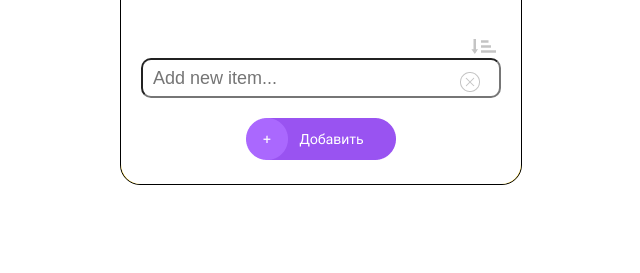
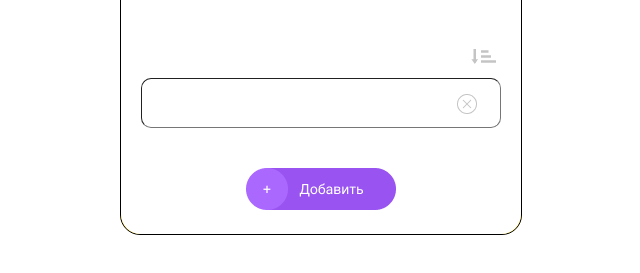
Before and after one commit to zziyad/todo_Algoritmika, a plain HTML site: page index.html in a window 1280 px wide. Shown: the part 119-392 px from the top of the page, without its empty margins (319-959 px from the left). Drawn offline with Linux system fonts and the light colour scheme.

Commit message:
fix issues

```diff
--- a/css/styles.css
+++ b/css/styles.css
@@ -18,7 +18,7 @@ ul li {
 .section1 {
   display: flex;
   flex-direction: column;
-	background-color: #FFDC40;
+  background-color: #ffdc40;
   border: 1px solid black;
   border-radius: 20px;
   padding-top: 40px;
@@ -27,28 +27,21 @@ ul li {
 
 .section__top {
   width: 400px;
-	/* height: 300px; */
   border: 0px solid black;
   border-bottom-left-radius: 20px;
   border-bottom-right-radius: 20px;
   background-color: white;
-
 }
 .formElement {
-	/* display: flex; */
   position: relative;
 }
 
-
 h1,
 h2 {
-  /* color: rgb(8, 5, 5); */
   font-size: 24px;
   font-weight: 300;
   margin: 0 auto;
   text-align: center;
-  /* max-width: 420px; */
-  /* opacity: .5; */
 }
 
 h2 {
@@ -64,26 +57,23 @@ form input {
   margin: 0 auto;
   text-align: left;
   border: 1;
+  border-width: thin;
   border-radius: 10px;
   font-size: 18px;
   line-height: 50px;
-	height: 40px;
-	padding: 0 10px;
+  height: 50px;
+  /* padding: 0 10px; */
   width: 360px;
+  margin-bottom: 20px;
 }
 
 form button {
   background: transparent;
   border: 0;
   color: #000;
-  /* cursor: pointer;
-	font-weight: 600;
-	font-size: 18px;
-	opacity: .3;*/
   position: absolute;
-	/* transition: all linear .1s; */
-	top: 33px;
-	right: 41px;
+  top: 55px;
+  right: 44px;
 }
 .btn {
   padding: 0 10px 0 10px;
@@ -97,35 +87,31 @@ form button {
   background: transparent;
   border: 0;
   color: #000;
-  /* cursor: pointer;
-	font-weight: 600;
-	font-size: 18px;
-	opacity: .3;*/
-  /* position: relative; */
-	/* transition: all linear .1s; */
-	/* top: 17px; */
 }
+
+.srt__btn {
+  padding: 10px;
+}
+
 .roundx:hover {
   background-image: url("../img/b1.png");
 }
 
-li input[type='checkbox'] {
+li input[type="checkbox"] {
   padding: 20px;
-	/* cursor: pointer; */
   width: 20px;
   height: 20px;
   position: relative;
-
 }
 
 .row {
   display: flex;
-	display:flex;
-	justify-content:space-between;
+  display: flex;
+  justify-content: space-between;
 }
 
 .dlt_btn {
-	padding-right: 50px;
+  padding-right: 27px;
 }
 
 .inp_value {
--- a/index.html
+++ b/index.html
@@ -24,13 +24,13 @@
 
       <div class="formElement">
         <form>
-          <img src="./img/4.png" style="margin-left: 325px;" alt="sort"><br>
+          <img class="srt__btn" src="./img/4.png" style="margin-left: 325px;" alt="sort"><br>
           <input
           autocomplete="off"
           type="text"
           name="item"
           class="item"
-          placeholder="Add new item...">
+          placeholder="">
           <button type="button"><img  class="roundx" src="./img/b2.png"  alt="clean"></button>
           <br>
         </form>
```
Lines whose indentation alone changed are shown as unchanged.
